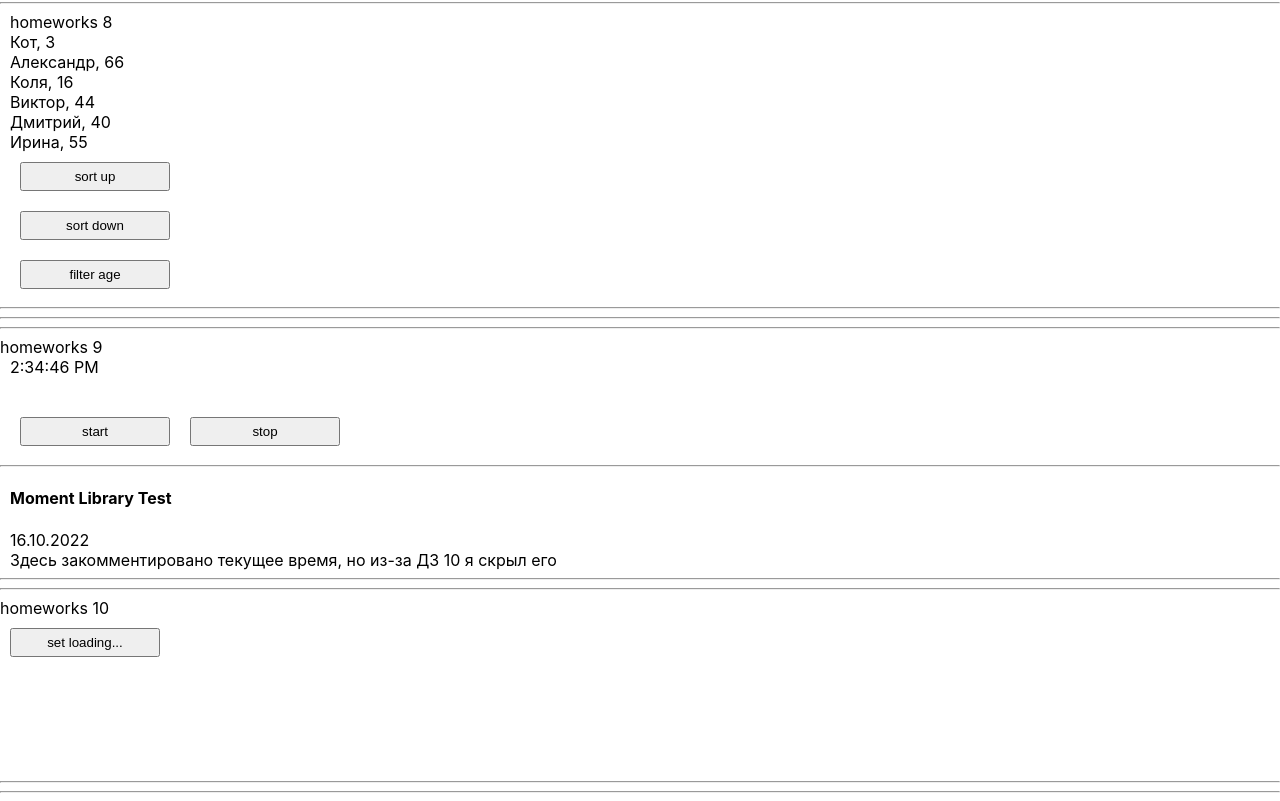
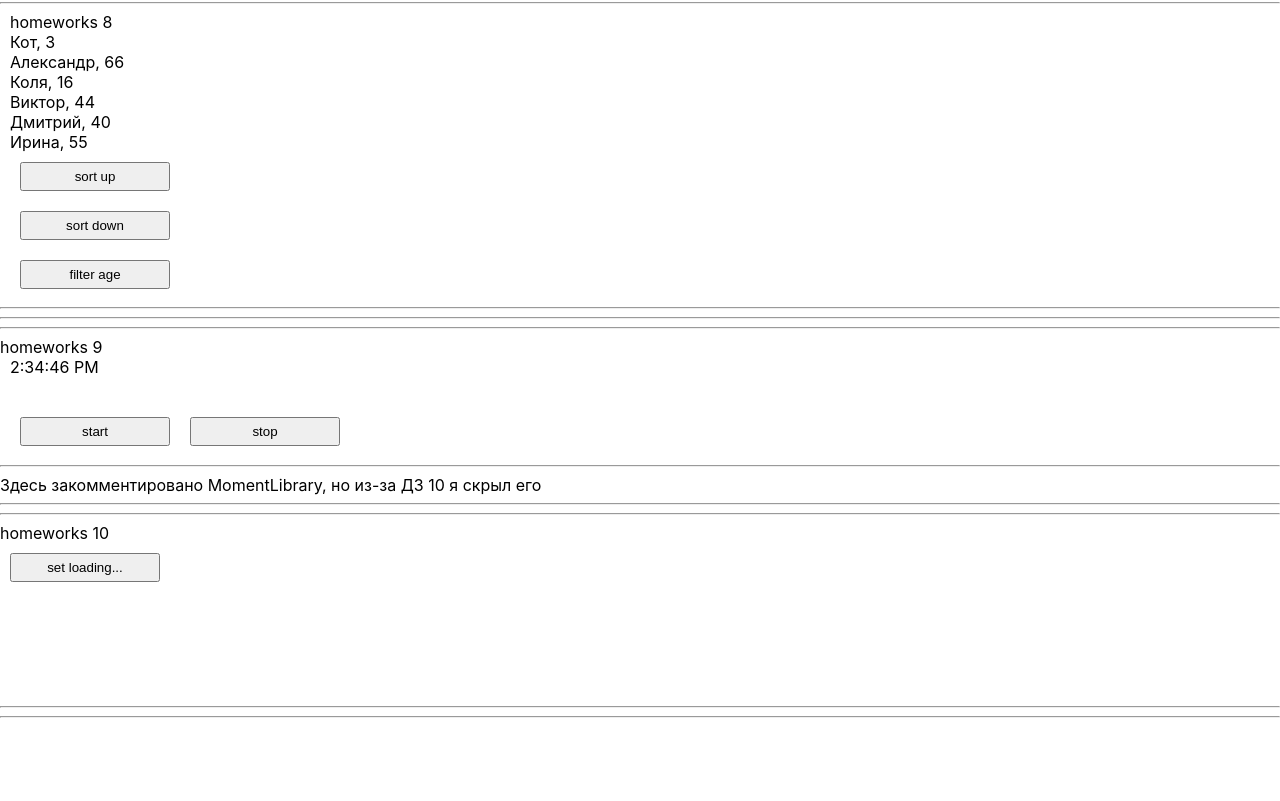
Before and after one commit to Crash2022/Samurai-Homeworks, a React (Create React App) app: page /#/pre-junior in a window 1280 px wide. Shown: the part 1563-2364 px from the top of the page. After the commit the page ends 2289 px from the top, so only its background shows below. Built offline with nearby package versions, Linux system fonts and the light colour scheme.

Commit message:
hw10 comment hw9

```diff
--- a/src/p2-homeworks/h9/AlternativeClock.tsx
+++ b/src/p2-homeworks/h9/AlternativeClock.tsx
@@ -18,8 +18,7 @@ function AlternativeClock() {
                 {moment().format('DD.MM.YYYY')}
             </div>
             <div>
-                <span>Здесь закомментировано текущее время, но из-за ДЗ 10 я скрыл его</span>
-                {/*{currentTime}*/}
+                {currentTime}
             </div>
         </div>
     )
--- a/src/p2-homeworks/h9/HW9.tsx
+++ b/src/p2-homeworks/h9/HW9.tsx
@@ -13,7 +13,8 @@ function HW9() {
 
             <hr/>
             {/*для личного творчества, могу проверить*/}
-            <AlternativeClock/>
+            <span>Здесь закомментировано MomentLibrary, но из-за ДЗ 10 я скрыл его</span>
+            {/*<AlternativeClock/>*/}
             <hr/>
         </div>
     )
```
